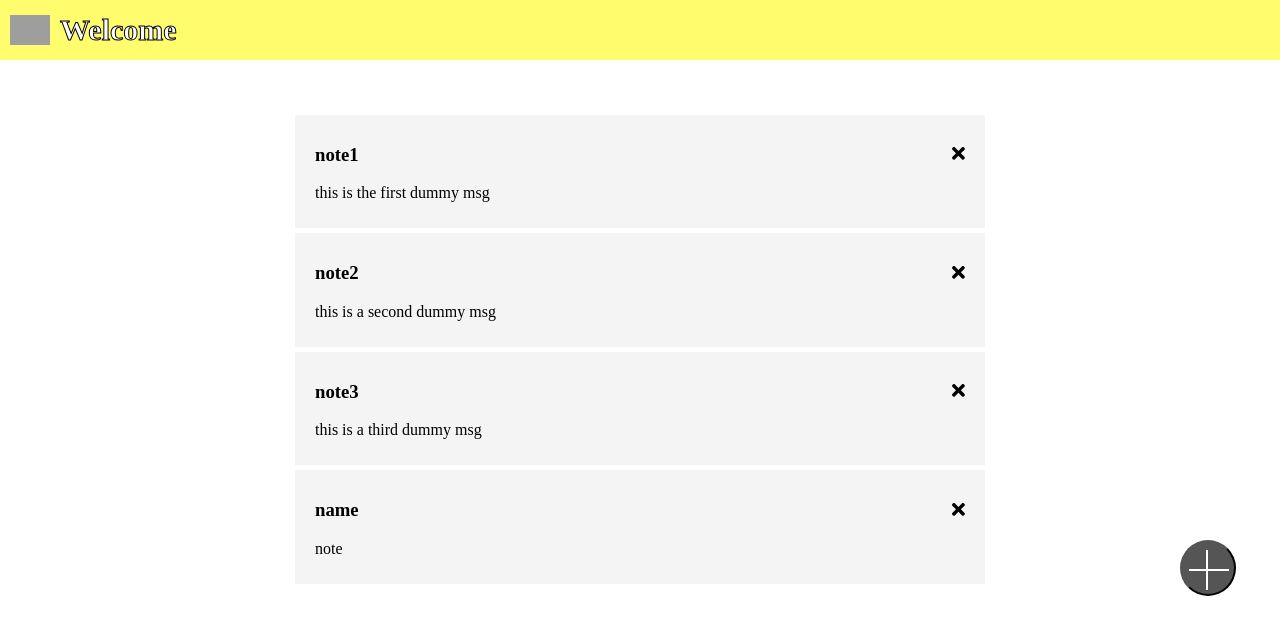
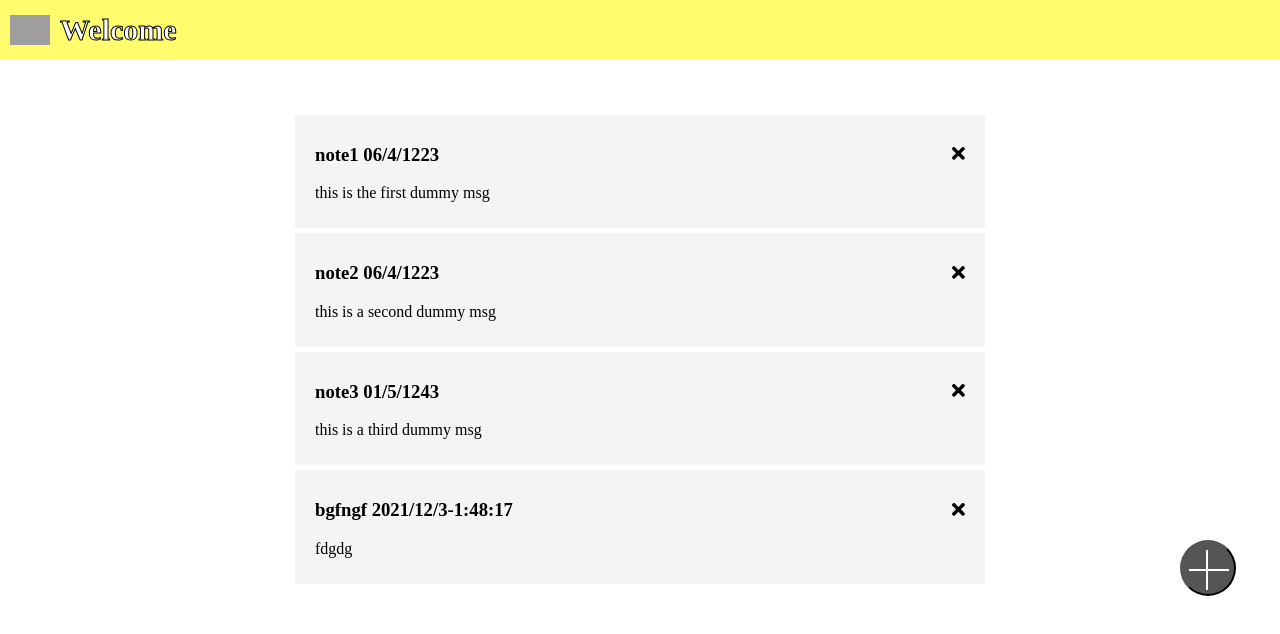
Before and after one commit to pauliee99/notetaking, an Angular app: page / in a window 1280 px wide. Shown: the top 634 px of the page. Built offline with nearby package versions, Linux system fonts and the light colour scheme; data requests are answered from the project's data file; grey boxes are pictures that could not be loaded.

Commit message:
date is now human readable

```diff
--- a/db.json
+++ b/db.json
@@ -19,9 +19,9 @@
       "msg": "this is a third dummy msg"
     },
     {
-      "name": "name",
-      "date": 1638917065116,
-      "msg": "note",
+      "name": "bgfngf",
+      "date": "2021/12/3-1:48:17",
+      "msg": "fdgdg",
       "id": 4
     }
   ]
--- a/src/app/components/add-note-form/add-note-form.component.ts
+++ b/src/app/components/add-note-form/add-note-form.component.ts
@@ -1,4 +1,5 @@
 import { Component, OnInit, Output, Input, EventEmitter } from '@angular/core';
+import { concat } from 'rxjs';
 import { Note } from '../../Note'
 
 @Component({
@@ -23,9 +24,19 @@ export class AddNoteFormComponent implements OnInit {
       return;
     }
 
+    var timestamp = 1301090400,
+    date = new Date(),
+    datevalues =
+      date.getFullYear() + "/"+
+      [date.getMonth()+1]+ "/"+
+      date.getDay()+ "-"+
+      date.getHours()+ ":"+
+      date.getMinutes()+":"+
+      date.getSeconds();
+
     const newNote = {
       name: this.nametext,
-      date: new Date().valueOf(),
+      date: datevalues,
       msg: this.notetext,
     };
 
@@ -33,6 +44,7 @@ export class AddNoteFormComponent implements OnInit {
 
     this.nametext = '';
     this.notetext = '';
-   }
+  }
+
 
 }
--- a/src/app/components/note-item/note-item.component.html
+++ b/src/app/components/note-item/note-item.component.html
@@ -1,4 +1,4 @@
 <div class="note">
-    <h3>{{note.name}} <fa-icon id="x" (click)="onDelete(note)" [icon]="faTimes" (mouseover)="testFunc()"></fa-icon></h3>
+    <h3>{{note.name}} {{ note.date }} <fa-icon id="x" (click)="onDelete(note)" [icon]="faTimes" (mouseover)="testFunc()"></fa-icon></h3>
     <p>{{note.msg}}</p>
 </div>
```
